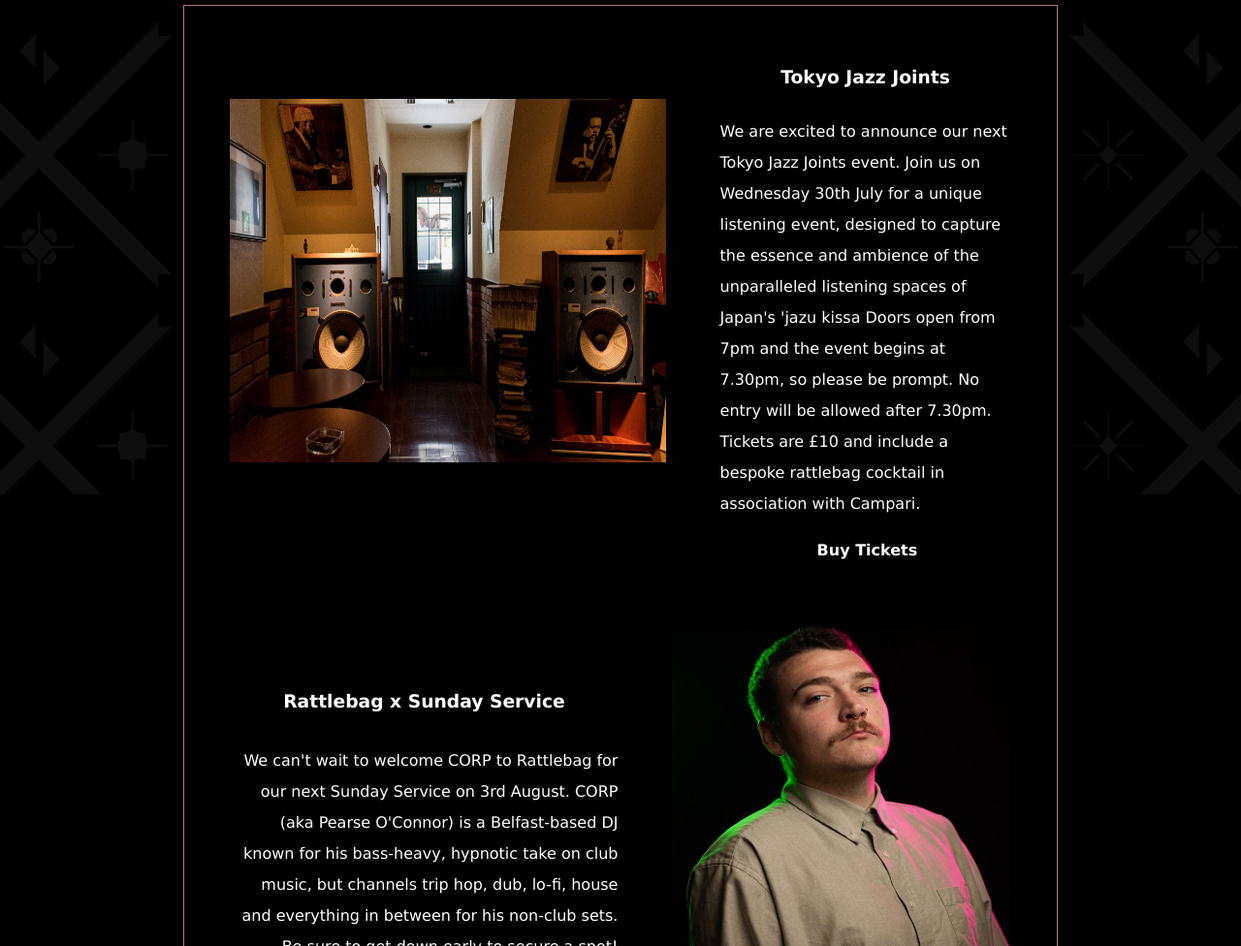
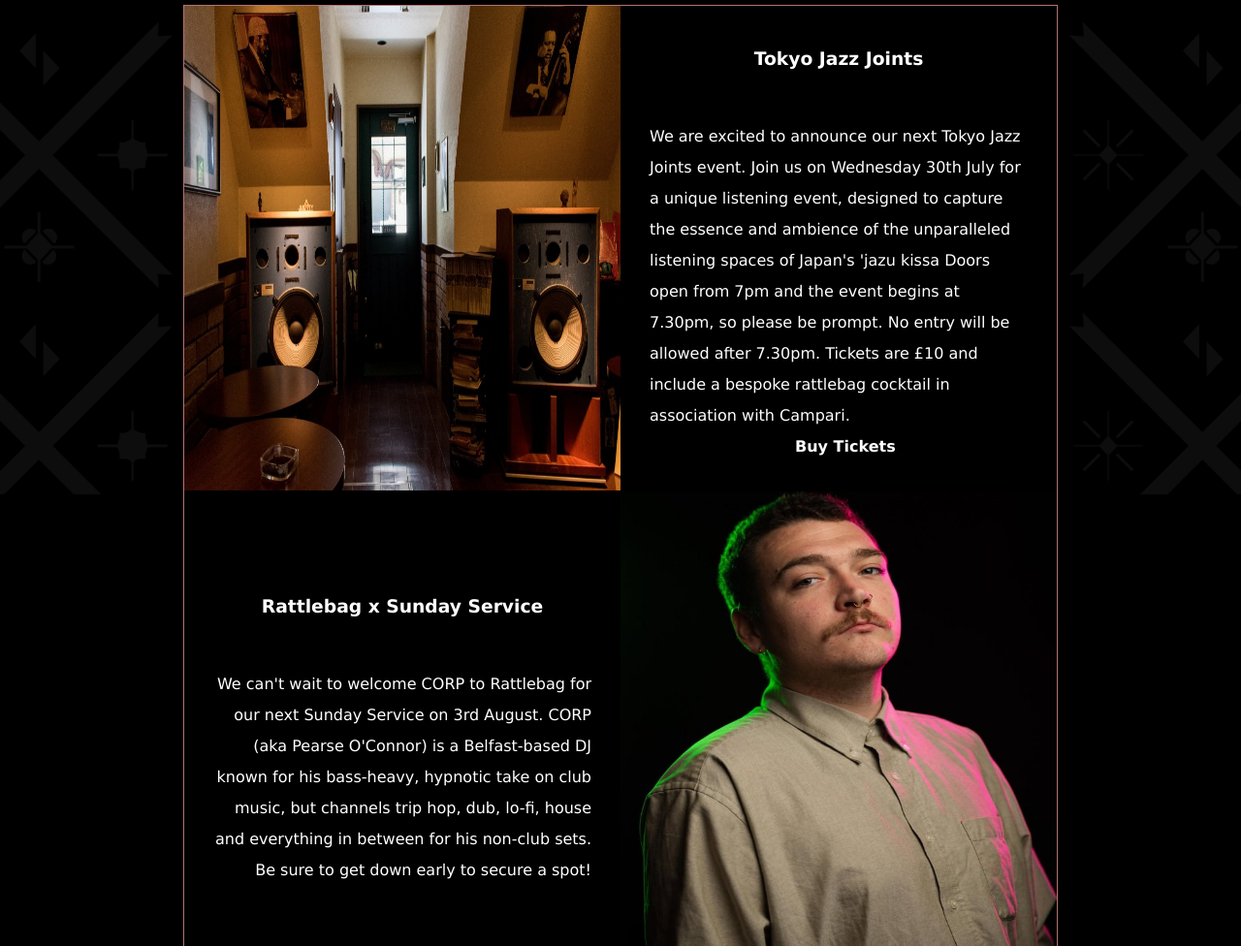
Before and after one commit to AngelsLegacy/RB-Website, a plain HTML site: page RB test webpage/RB Events.html in a window 1280 px wide. Shown: the part 290-1266 px from the top of the page at 97% size. Drawn offline with Linux system fonts and the light colour scheme.

Commit message:
- Fixed grid alignment issue on Events page - Fixed Hover highlight of Navigation items - Stopped mouse cursor highlighting of main logo

```diff
--- a/RB test webpage/RB Events.css
+++ b/RB test webpage/RB Events.css
@@ -28,6 +28,10 @@ body::before {
     padding: 5px;
     display: block;
     margin: 0 auto;
+}
+
+#bar_name {
+     user-select: none;
 }
 
 #bar_name ul {
@@ -71,7 +75,7 @@ section a {
     list-style: none;
 }
 
-#selection a:hover {
+#selection .tab :hover {
     color: #7393B3;
     cursor: pointer;
 }
@@ -90,54 +94,54 @@ a:visited{
 }
 
 .Events {
+    display: flex;
+    flex-direction: column;
     background-color: black;
     line-height: 32px;
+    width: 900px;
+    height: 1000px;
     border: 1px solid #b37373;
     margin: 18px auto;
-    width: 900px;
 }
 
-.Events h3 {
-    padding: 5px 0;
+.Events article {
+    display: grid;
+    grid-template-columns: 1fr 1fr;
+    align-items: center;
 }
 
-/*Tokyo Jazz Joints*/
-#Event1 {
-    height: 375px;
-    width: 450px;
-    margin: 96px auto;
-    position: relative;
+#Events img{
+    grid-row: auto;
+    height: 450;
+    width: 450;
+}
+
+#Event1 img{
+    height:500px;
+    width:450px;
+
+}
+
+#Event2 img{
+    height:500px;
+    width:450px;
+    margin: -10px;
+}
+
+article h3 {
+    margin: 0 auto 48px;
 }
 
 #TJJ {
-    width: 300px;
-    padding: 0 0 30px;
     text-align: left;
+    margin: auto 30px;
 }
 
-#Buy strong{
-    margin-left: 100px;
-    line-height: 64px;
-}
-
-#Buy strong:hover {
-    color:#7393B3;
-}
-/*Sunday Service DJs*/
-#Event2 {
-    height: 400px;
-    width: 350px;
-    position: relative;
+strong{
+    padding-left: 150px;
 }
 
 #SS {
-    margin: 0;
-    width: 400px;
     text-align: right;
-    padding-top: 5px;
+    margin: auto 30px;
 }
-
-div {
-    display: inline-block;
-    padding: 0 25px;
-}
--- a/RB test webpage/RB Events.html
+++ b/RB test webpage/RB Events.html
@@ -26,19 +26,19 @@
     <section class="banner" id="selection">
         <h2>
             <ul>
-                <a href="RB Home.html"><li>Home</li></a>
-                <a href="RB About.html"><li>About</li></a>
-                <a href="RB Menu.html"><li>Menu</li></a>
+                <a class="tab" href="RB Home.html"><li>Home</li></a>
+                <a class="tab" href="RB About.html"><li>About</li></a>
+                <a class="tab" href="RB Menu.html"><li>Menu</li></a>
                 <li id="Active">Events</li>
-                <a href="https://bullitt-hotel.vouchercart.com/17866/rattlebag-voucher" target="_blank"><li>Vouchers</li></a>
+                <a class="tab" href="https://bullitt-hotel.vouchercart.com/17866/rattlebag-voucher" target="_blank"><li>Vouchers</li></a>
             </ul>
         </h2>
     </section>
 
     <section class="Events">
         <article>
-            <div>
-            <a href="https://www.tokyojazzjoints.com" target="_blank"><img id="Event1" src="Assets\Nutty TJJ.jpg" alt="Tokyo Jazz Joints - Nutty"></a>
+            <div id="Event1">
+            <a href="https://www.tokyojazzjoints.com" target="_blank"><img src="Assets\Nutty TJJ.jpg" alt="Tokyo Jazz Joints - Nutty"></a>
             </div>
 
             <div>
@@ -53,7 +53,6 @@
                     <br />
                     <a href="https://www.tokyojazzjoints.com/listening" target="_blank" id="Buy"><strong>Buy Tickets</strong></a>
                 </p>
-
             </div>
         </article>
 
@@ -67,10 +66,10 @@
                 hypnotic take on club music, but channels trip hop, dub, lo-fi,
                 house and everything in between for his non-club sets.
                 Be sure to get down early to secure a spot!
-                </p> <br /> <br />
+                </p>
             </div>
-            <div>
-                <a href="https://www.instagram.com/corp.bfs/" target="_blank"><img id="Event2" src="Assets\DJ-1.jpg" alt="DJing at Rattlebag"></a>
+            <div id="Event2">
+                <a href="https://www.instagram.com/corp.bfs/" target="_blank"><img src="Assets\DJ-1.jpg" alt="DJing at Rattlebag"></a>
             </div>
         </article>
     </section>
--- a/RB test webpage/RB Home.css
+++ b/RB test webpage/RB Home.css
@@ -27,6 +27,10 @@ body::before {
     display: block;
     margin: 0 auto;
     margin-top: -8px;
+}
+
+#bar_name {
+     user-select: none;
 }
 
 #bar_name ul {
--- a/RB test webpage/RB Menu.css
+++ b/RB test webpage/RB Menu.css
@@ -7,7 +7,6 @@ body {
     background-color: black;
     text-align: center;
     margin: 0 auto;
-    width: 1300px;
 }
 
 body::before {
@@ -44,7 +43,11 @@ a:visited{
 .menu img{
     height: 900px;
     width: 300px;
-    padding: 18px 150px 64px;
+    padding: 18px 146px 64px;
+}
+
+#bar_name {
+     user-select: none;
 }
 
 #bar_name ul {
@@ -73,7 +76,7 @@ a:visited{
     text-decoration: none;
 }
 
-#selection a:hover {
+#selection .tab :hover {
     color: #7393B3;
     cursor: pointer;
 }
```
Also changed, not shown: RB test webpage/RB About.css (+8 -4 lines), RB test webpage/RB About.html (+5 -5 lines), RB test webpage/RB Menu.html (+4 -4 lines).
